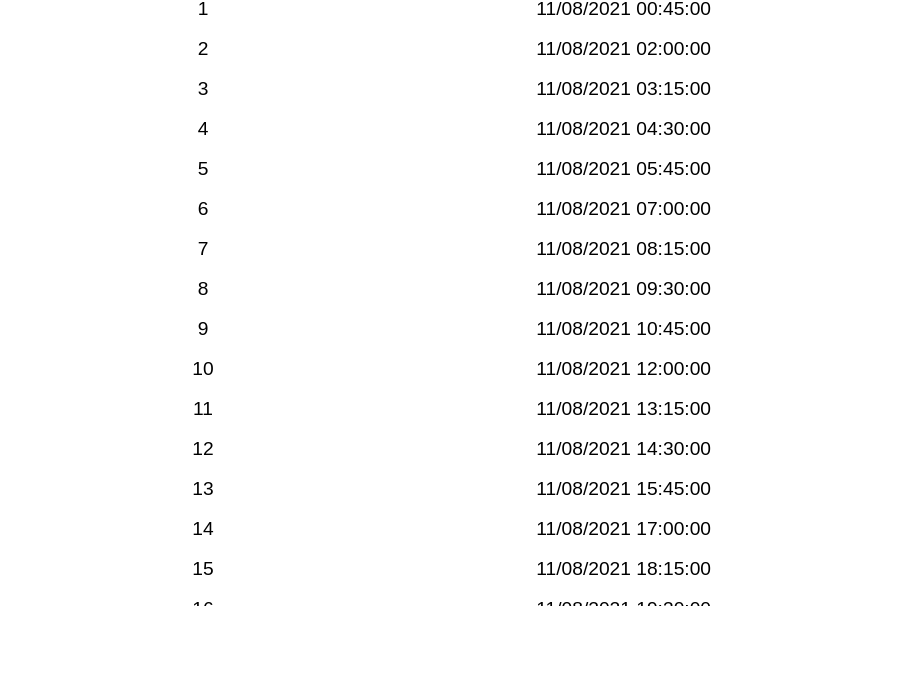
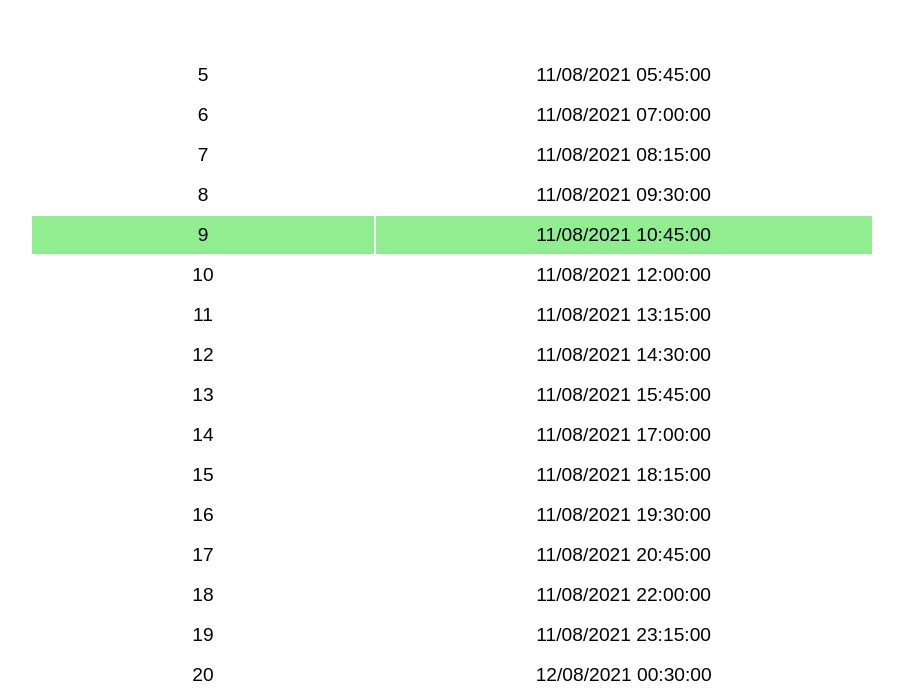
Before and after one commit to CrazyXDavid/wow-private-server-timer, a plain HTML site: page index.html in a window 1280 px wide. Shown: the part 225-921 px from the top of the page, without its empty margins (188-1091 px from the left). Before the commit the page ends 831 px from the top, so only its background shows below. Drawn offline with Linux system fonts and the light colour scheme.

Commit message:
Update index.html

```diff
--- a/index.html
+++ b/index.html
@@ -85,6 +85,7 @@
   }
   main()
   timer()
+  document.querySelector('.now').scrollIntoView()
   function main(){
     document.querySelector('table>tbody').innerHTML = ``
 
@@ -105,7 +106,6 @@
       document.querySelector('table>tbody').innerHTML += `<tr><td>${i+1}</td><td>${dateformat(today[i])}</td></tr>`
     }
 
-    document.querySelector('.now').scrollIntoView()
   }
 
   function timer(){
```
